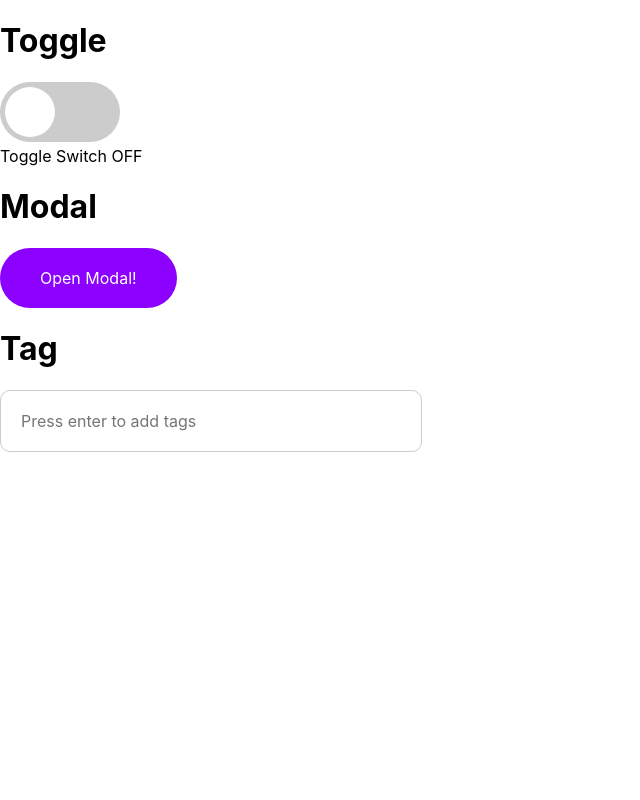
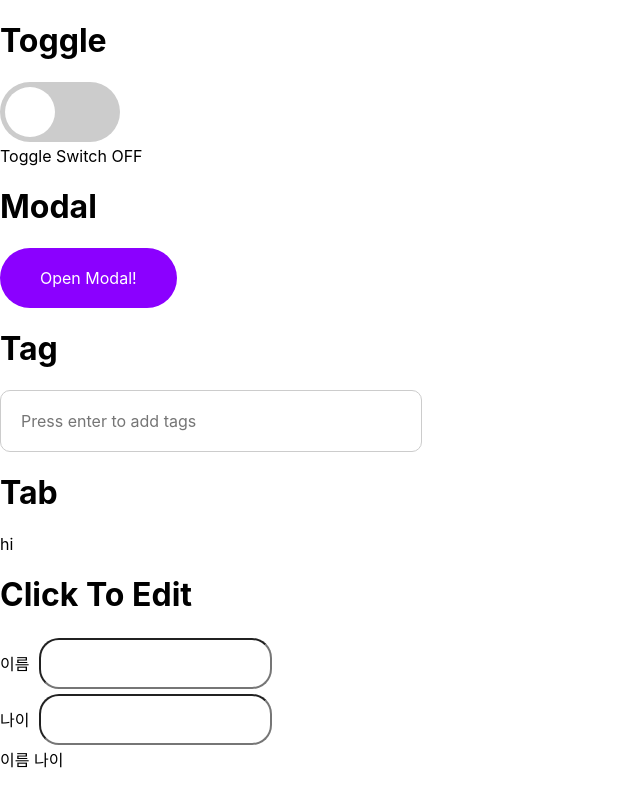
Before and after one commit to pshdev1030/wanted_pre_onboarding, a React (Create React App) app: page / in a window 1280 px wide. Shown: the whole page, without its empty margins (0-640 px from the left). Built offline with nearby package versions, Linux system fonts and the light colour scheme.

Commit message:
Feat: ClickToEdit

```diff
--- a/src/App.tsx
+++ b/src/App.tsx
@@ -1,6 +1,8 @@
 import styled from "@emotion/styled";
 import React, { useCallback, useRef, useState } from "react";
+import ClickToEdit from "./component/ClickToEdit";
 import Modal from "./component/Modal";
+import Tab from "./component/Tab";
 import Tag from "./component/Tag";
 import Toggle from "./component/Toggle";
 import { tagsType } from "./types/tags";
@@ -51,6 +53,24 @@ function App() {
     [tags]
   );
 
+  const [name, setName] = useState<string>("");
+  const [isNameEditable, setisNameEditable] = useState<boolean>(true);
+  const changeIsNameEditable = useCallback(() => {
+    setisNameEditable((prev) => !prev);
+  }, [isNameEditable]);
+  const onChangeName = useCallback((e: React.ChangeEvent<HTMLInputElement>) => {
+    setName(e.target.value);
+  }, []);
+
+  const [age, setAge] = useState<string>("");
+  const [isAgeEditable, setisAgeEditable] = useState<boolean>(true);
+  const changeIsAgeEditable = useCallback(() => {
+    setisAgeEditable((prev) => !prev);
+  }, [isAgeEditable]);
+  const onChangeAge = useCallback((e: React.ChangeEvent<HTMLInputElement>) => {
+    setAge(e.target.value);
+  }, []);
+
   return (
     <>
       <>
@@ -73,6 +93,26 @@ function App() {
           onChange={onChange}
           tagValue={tagValue}
         />
+      </>
+      <>
+        <h1>Tab</h1>
+        <Tab />
+      </>
+      <>
+        <h1>Click To Edit</h1>
+        <ClickToEdit
+          isNameEditable={isNameEditable}
+          name={name}
+          age={age}
+          isAgeEditable={isAgeEditable}
+          changeIsNameEditable={changeIsNameEditable}
+          changeIsAgeEditable={changeIsAgeEditable}
+          onChangeAge={onChangeAge}
+          onChangeName={onChangeName}
+        />
+        <div>
+          이름 {name} 나이 {age}
+        </div>
       </>
       <Modal isOpen={onOpenModal} onCloseModal={onClickCloseModal}>
         <ModalDummyContent>Hello Code State!</ModalDummyContent>
--- /dev/null
+++ b/src/component/ClickToEdit.tsx
@@ -0,0 +1,83 @@
+import styled from "@emotion/styled";
+import React from "react";
+
+interface ClickToEditComponentType {
+  isNameEditable: boolean;
+  isAgeEditable: boolean;
+  name: string;
+  age: string;
+  changeIsNameEditable: () => void;
+  changeIsAgeEditable: () => void;
+  onChangeName: (e: React.ChangeEvent<HTMLInputElement>) => void;
+  onChangeAge: (e: React.ChangeEvent<HTMLInputElement>) => void;
+}
+
+const ClickToEdit = ({
+  isNameEditable,
+  isAgeEditable,
+  changeIsNameEditable,
+  onChangeName,
+  changeIsAgeEditable,
+  onChangeAge,
+  name,
+  age,
+}: ClickToEditComponentType) => {
+  return (
+    <div>
+      <ClickToEditElement>
+        <p className="label">이름</p>
+        {isNameEditable ? (
+          <form onSubmit={changeIsNameEditable}>
+            <ClickToEditInput
+              value={name}
+              onChange={onChangeName}
+              onDoubleClick={changeIsNameEditable}
+            ></ClickToEditInput>
+          </form>
+        ) : (
+          <ClickToEditP onDoubleClick={changeIsNameEditable}>
+            {name}
+          </ClickToEditP>
+        )}
+      </ClickToEditElement>
+      <ClickToEditElement>
+        <p className="label">나이</p>
+        {isAgeEditable ? (
+          <form onSubmit={changeIsAgeEditable}>
+            <ClickToEditInput
+              type="number"
+              value={age}
+              onChange={onChangeAge}
+              onDoubleClick={changeIsAgeEditable}
+            ></ClickToEditInput>
+          </form>
+        ) : (
+          <ClickToEditP onDoubleClick={changeIsAgeEditable}>{age}</ClickToEditP>
+        )}
+      </ClickToEditElement>
+    </div>
+  );
+};
+export default ClickToEdit;
+
+const ClickToEditElement = styled.div`
+  display: flex;
+  align-items: center;
+
+  & .label {
+    margin-right: 10px;
+  }
+`;
+
+const ClickToEditInput = styled.input`
+  padding: 15px;
+  font-size: 15px;
+  border-radius: 20px;
+  &:focus {
+    outline: 2px solid #005566;
+  }
+`;
+
+const ClickToEditP = styled.p`
+  min-width: 200px;
+`;
--- /dev/null
+++ b/src/component/Tab.tsx
@@ -0,0 +1,7 @@
+import React from "react";
+
+const Tab = () => {
+  return <div>hi</div>;
+};
+
+export default Tab;
```
